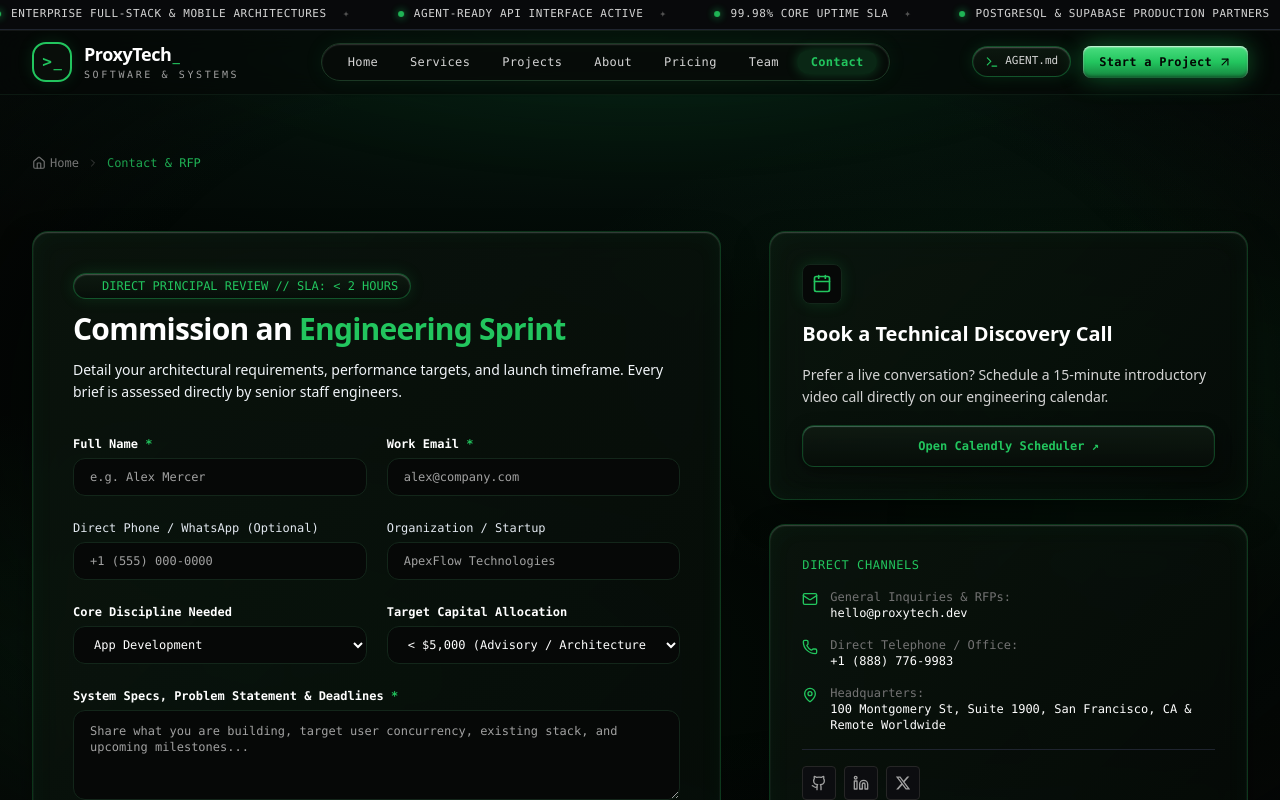
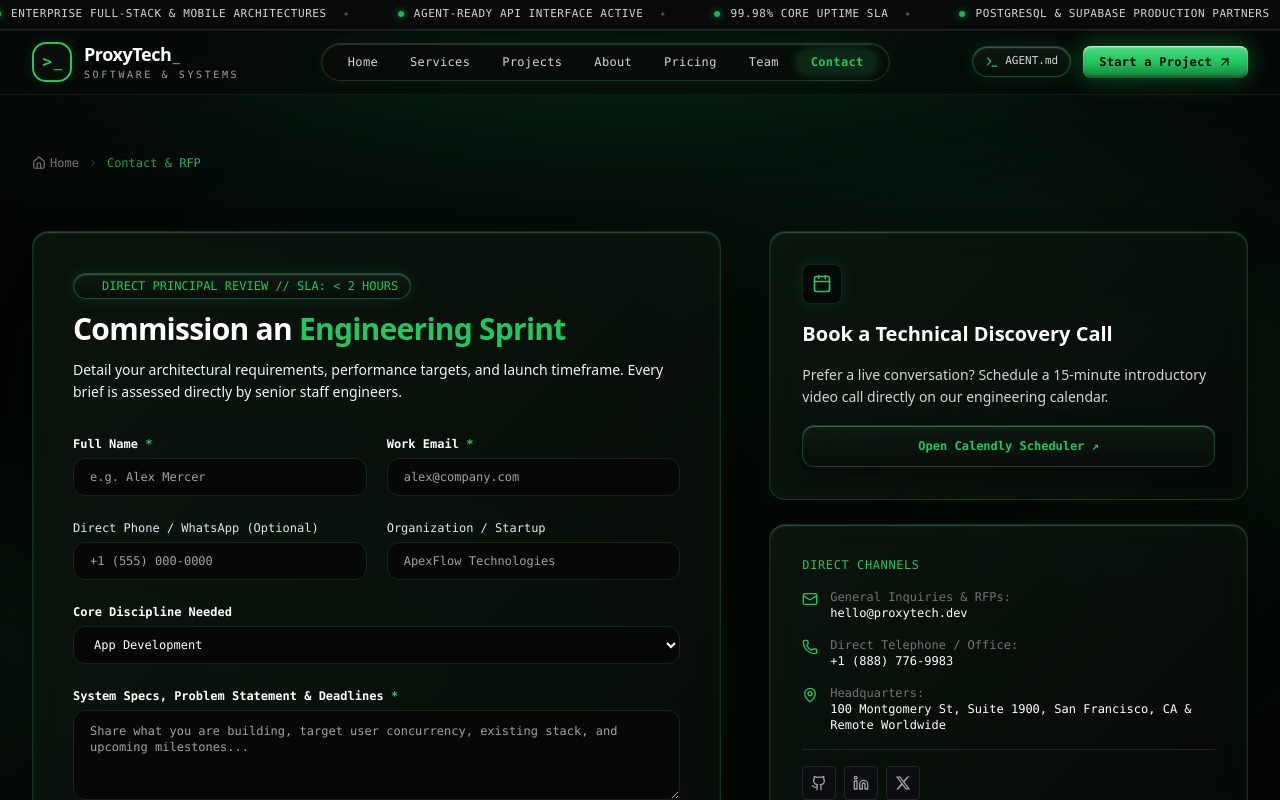
Before and after one commit to alihamzajj/proxytech, a Next.js app: page /contact in a window 1280 px wide. Shown: the top 800 px of the page. Built offline with nearby package versions, Linux system fonts and the light colour scheme.

Commit message:
fix(contact): remove Target Capital Allocation dropdown from contact form

```diff
--- a/src/components/ContactForm.tsx
+++ b/src/components/ContactForm.tsx
@@ -16,7 +16,7 @@ export default function ContactForm() {
     phone: '',
     company: '',
     service: preselectedService || (preselectedPlan ? `Plan: ${preselectedPlan.toUpperCase()}` : SERVICES[0].title),
-    budget: '$10,000 - $25,000',
+    budget: 'Discuss on Discovery Call',
     message: '',
     preferred_contact: 'email',
   });
@@ -26,14 +26,6 @@ export default function ContactForm() {
     type: 'idle',
     message: '',
   });
-
-  const budgetOptions = [
-    '< $5,000 (Advisory / Architecture Audit)',
-    '$5,000 - $10,000 (Sprint Prototype / MVP Spec)',
-    '$10,000 - $25,000 (Full-Stack Feature / MVP Build)',
-    '$25,000 - $50,000 (High-Concurrency Cloud Platform)',
-    '$50,000+ (Dedicated Monthly Engineering Pod)',
-  ];
 
   const handleSubmit = async (e: React.FormEvent) => {
     e.preventDefault();
@@ -69,7 +61,7 @@ export default function ContactForm() {
           phone: '',
           company: '',
           service: SERVICES[0].title,
-          budget: '$10,000 - $25,000',
+          budget: 'Discuss on Discovery Call',
           message: '',
           preferred_contact: 'email',
         });
@@ -194,7 +186,6 @@ export default function ContactForm() {
           </div>
         </div>
 
-        <div className="grid grid-cols-1 sm:grid-cols-2 gap-5">
         {/* Service Required */}
         <div className="space-y-1.5">
           <label className="text-xs font-mono text-white font-semibold block">
@@ -214,25 +205,6 @@ export default function ContactForm() {
             <option value="Technical Architecture Audit">Technical Architecture Audit</option>
             <option value="Other Custom Software">Other Custom Software</option>
           </select>
-          </div>
-
-          {/* Budget */}
-          <div className="space-y-1.5">
-            <label className="text-xs font-mono text-white font-semibold block">
-              Target Capital Allocation
-            </label>
-            <select
-              value={formData.budget}
-              onChange={(e) => setFormData({ ...formData, budget: e.target.value })}
-              className="w-full bg-[#060807] border border-[#13261a] focus:border-[#22c55e] rounded-xl px-4 py-2.5 text-xs text-white outline-none font-mono transition-all focus:shadow-[0_0_15px_rgba(34,197,94,0.18)]"
-            >
-              {budgetOptions.map((opt, i) => (
-                <option key={i} value={opt}>
-                  {opt}
-                </option>
-              ))}
-            </select>
-          </div>
         </div>
 
         {/* Project Description */}
```
Lines whose indentation alone changed are shown as unchanged.
